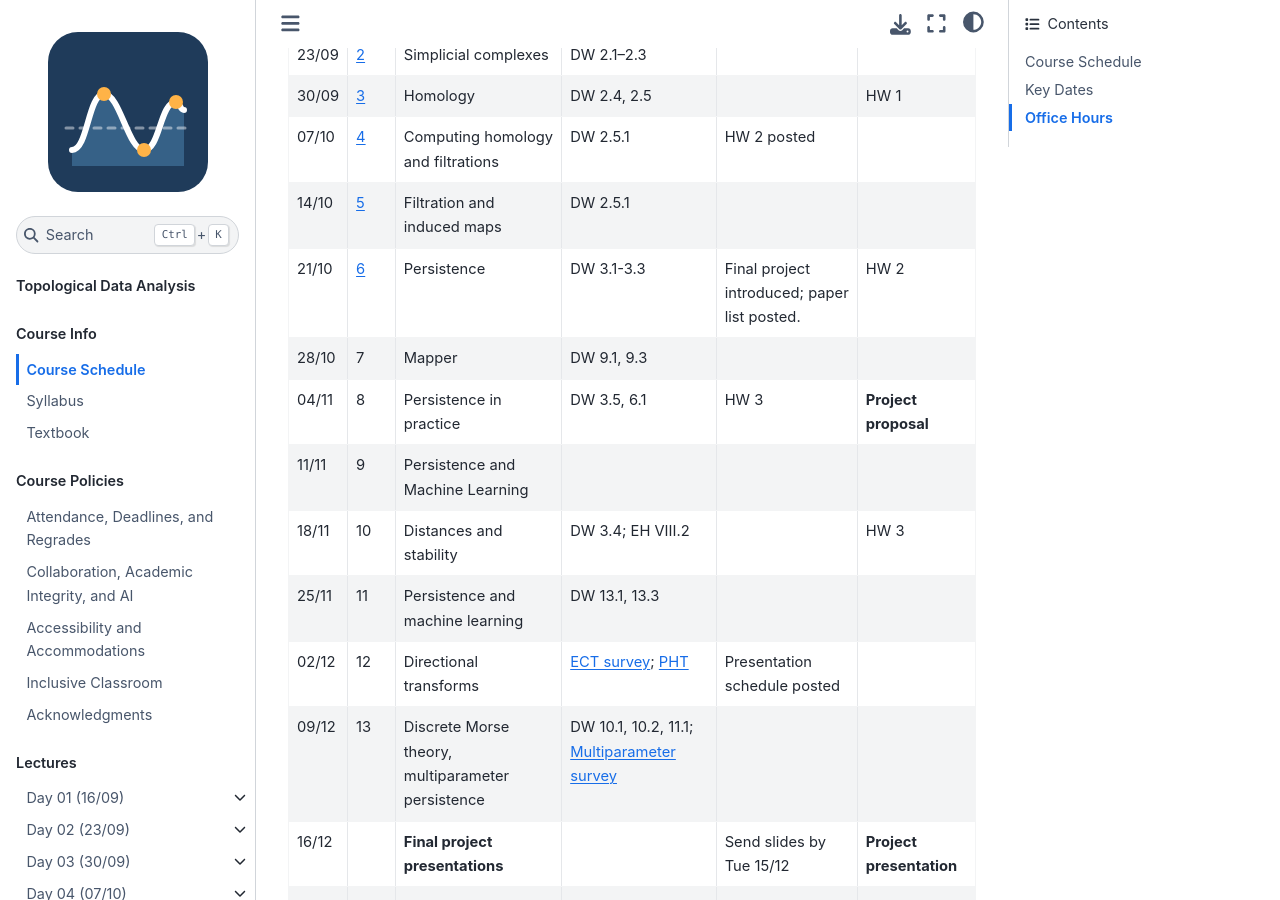
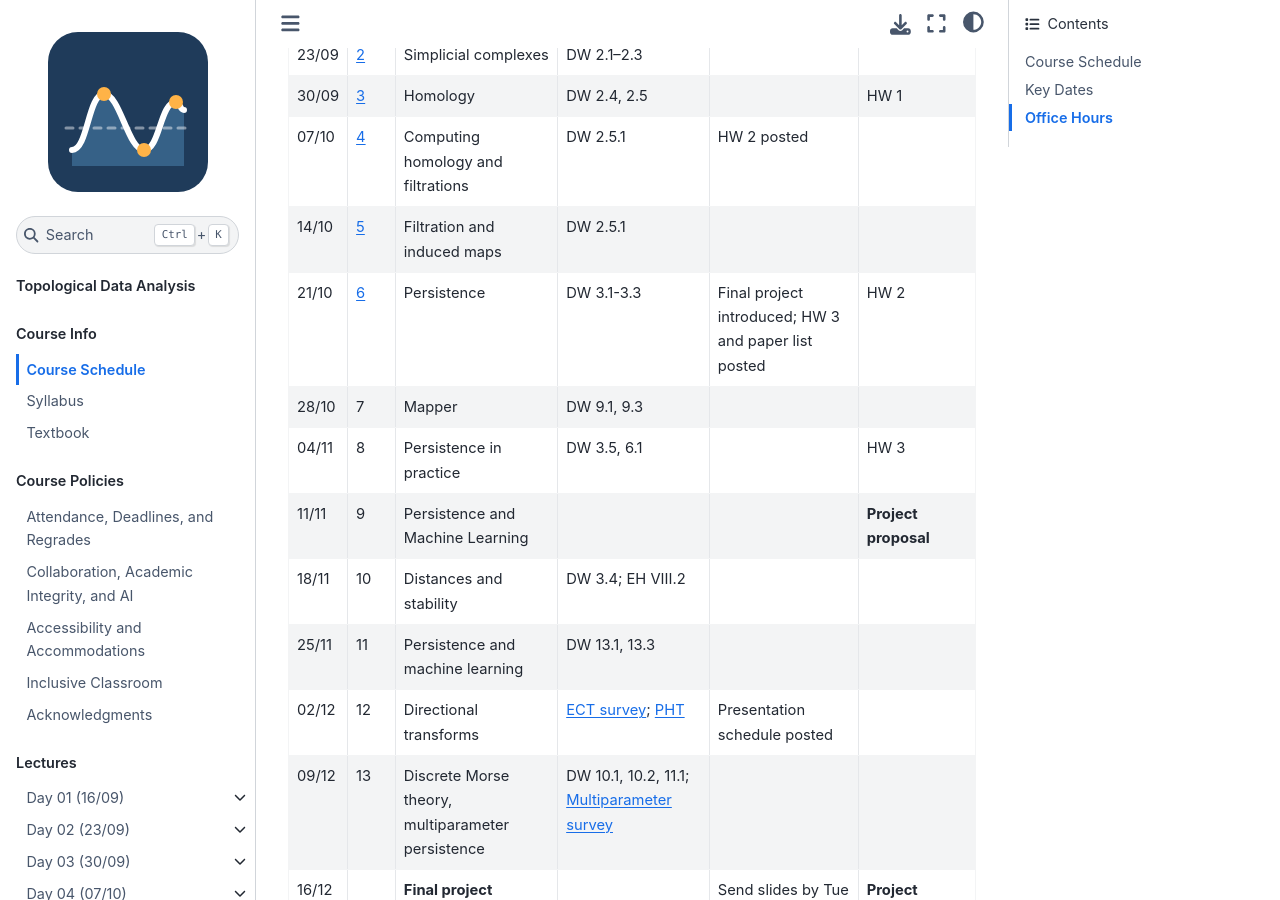
Before and after one commit to elenawang93/TDA, a Jupyter Book: the page built from Course_Info/Schedule.md, in a window 1280 px wide and 900 px high, scrolled down 481 px. Built offline with Jupyter Book 1.0.4 settings and Sphinx 7.4.7 and the Sphinx Book theme 1.1.4, drawn with Linux system fonts in a browser that asks for light colours; pages that are not in the unit, such as notebooks, are missing from menus.

Commit message:
schedule update

```diff
--- a/Course_Info/Schedule.md
+++ b/Course_Info/Schedule.md
@@ -13,11 +13,11 @@ Readings are from Dey & Wang, [*Computational Topology for Data Analysis*](https
 | 30/09 | [3](../Lectures/03-Homology/index.md) | Homology | DW 2.4, 2.5|  | HW 1 |
 | 07/10 | [4](../Lectures/04-Homology2/index.md) | Computing homology and filtrations | DW 2.5.1 | HW 2 posted |  |
 | 14/10 | [5](../Lectures/05-Filtration/index.md) |Filtration and induced maps | DW 2.5.1|  |  |
-| 21/10 | [6](../Lectures/06-Persistence/index.md) | Persistence | DW 3.1-3.3 | Final project introduced; paper list posted. | HW 2 |
+| 21/10 | [6](../Lectures/06-Persistence/index.md) | Persistence | DW 3.1-3.3 | Final project introduced; HW 3 and paper list posted | HW 2 |
 | 28/10 | 7 |  Mapper | DW 9.1, 9.3 | |  |
-| 04/11 | 8 | Persistence in practice | DW 3.5, 6.1 | HW 3 | **Project proposal** |
-| 11/11 | 9 | Persistence and Machine Learning |  | | |
-| 18/11 | 10 | Distances and stability | DW 3.4; EH VIII.2 | | HW 3 |
+| 04/11 | 8 | Persistence in practice | DW 3.5, 6.1 |  | HW 3 |
+| 11/11 | 9 | Persistence and Machine Learning |  | | **Project proposal** |
+| 18/11 | 10 | Distances and stability | DW 3.4; EH VIII.2 | |  |
 | 25/11 | 11 | Persistence and machine learning | DW 13.1, 13.3 |  |  |
 | 02/12 | 12 | Directional transforms | [ECT survey](https://arxiv.org/abs/2310.10395); [PHT](https://doi.org/10.1093/imaiai/iau011) | Presentation schedule posted | |
 | 09/12 | 13 | Discrete Morse theory, multiparameter persistence | DW 10.1, 10.2, 11.1; [Multiparameter survey](https://arxiv.org/abs/2203.14289) |  |  |
```
